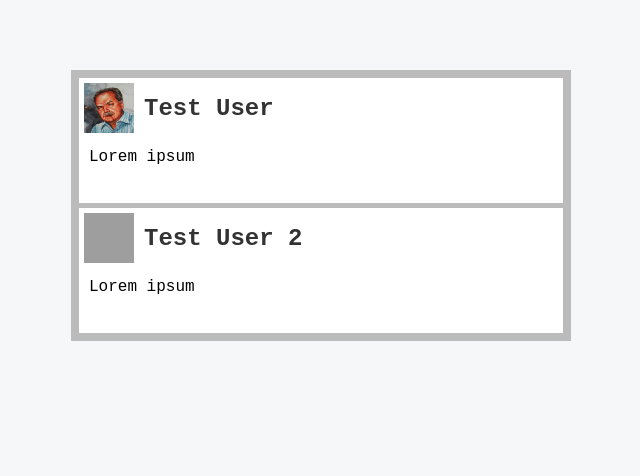
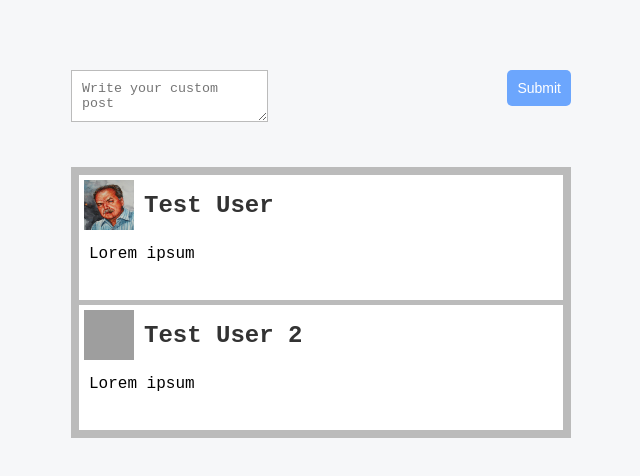
Before and after one commit to kofosu2289/QLBook, a React app: page / in a window 1280 px wide. Shown: the whole page, without its empty margins (319-959 px from the left). Built offline with nearby package versions, Linux system fonts and the light colour scheme; grey boxes are pictures that could not be loaded.

Commit message:
add form to App.js; allow user to create posts

```diff
--- a/assets/css/style.css
+++ b/assets/css/style.css
@@ -11,6 +11,26 @@ p {
 .container {
   max-width: 500px;
   margin: 70px auto 0 auto;
+}
+
+form {
+  padding-bottom: 20px;
+}
+
+form textarea {
+  width: calc(100% -20px);
+  padding: 10px;
+  border-color: #BBB;
+}
+
+form [type=submit] {
+  border: none;
+  background-color: #6CA6FD;
+  color: #FFF;
+  padding: 10px;
+  border-radius: 5px;
+  font-size: 14px;
+  float: right;
 }
 
 .feed {
--- a/public/index.html
+++ b/public/index.html
@@ -2,7 +2,7 @@
 <html lang="en">
   <head>
     <meta charset="UTF-8">
-    <meta name="viewport" content="width=device-width, inital-scale=1.0">
+    <meta name="viewport" content="width=device-width, initial-scale=1.0">
     <meta http-equiv="X-UA-Compatible" content="ie=edge">
     <title>QLbook</title>
   </head>
--- a/src/client/App.js
+++ b/src/client/App.js
@@ -21,11 +21,40 @@ const posts = [{
 export default class App extends Component {
   state = {
     posts: posts,
+    postContent: '',
   }
+
+  handlePostContentChange = (event) => {
+    this.setState({ postContent: event.target.value })
+  }
+
+  handleSubmit = (event) => {
+    event.preventDefault();
+    const newPost = {
+      id: this.state.posts.length + 1,
+      text: this.state.postContent,
+      user: {
+        avatar: '/uploads/avatar1.png',
+        username: 'Fake User',
+      },
+    };
+    this.setState((prevState) => ({
+      posts: [newPost, ...prevState.posts],
+      postContent: ''
+    }));
+  }
+
   render() {
-    const { posts } = this.state;
+    const { posts, postContent } = this.state;
     return (
       <div className="container">
+        <div className="postForm">
+          <form onSubmit={this.handleSubmit}>
+            <textarea value={postContent} onChange={this.handlePostContentChange}
+              placeholder="Write your custom post" />
+            <input type="submit" value="Submit" />
+          </form>
+        </div>
         <div className="feed">
           {posts.map((post, i) =>
             <div key={post.id} className="post">
```
